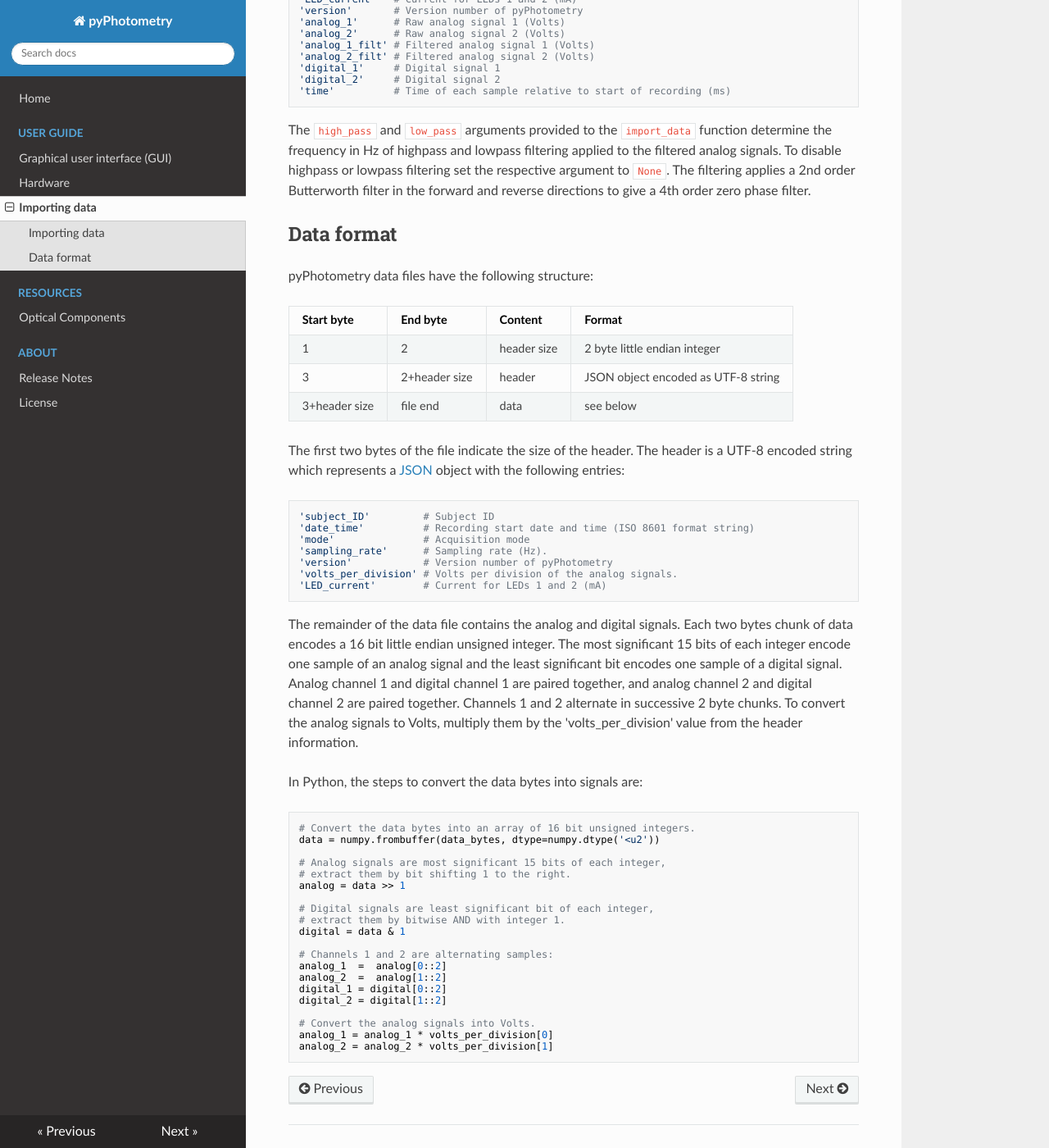
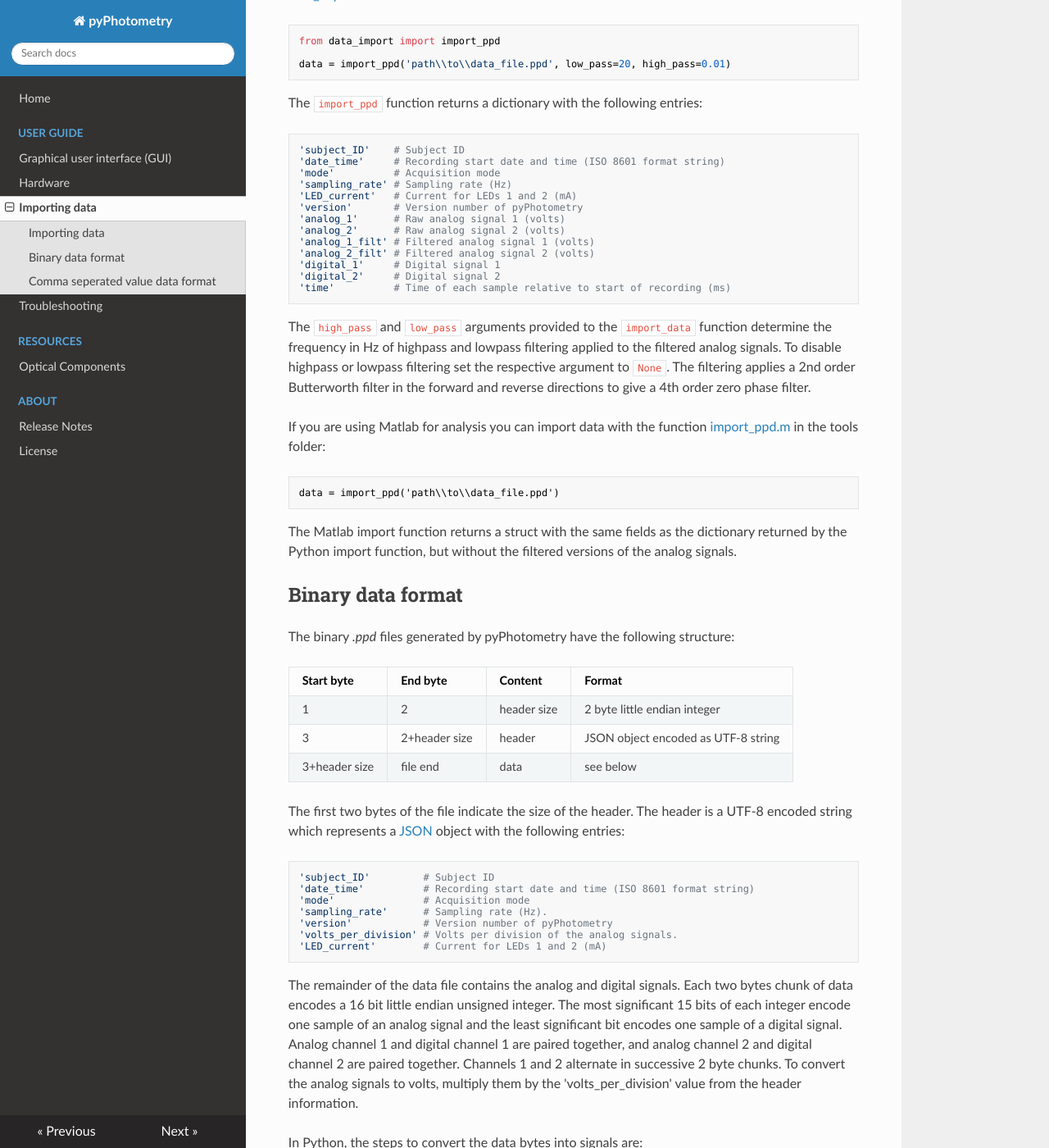
Before and after one commit to pyPhotometry/docs, an MkDocs documentation site: the page built from docs/user-guide/importing-data.md, in a window 1280 px wide and 1400 px high, scrolled down 571 px. Shown: the whole window at 82% size. Built offline with MkDocs 1.6.1, drawn with Linux system fonts in a browser that asks for light colours; nearby versions of some CDN libraries; old or Windows-style settings are respelled for this version of MkDocs; some of the changed text lies outside the part shown.

Commit message:
- Version 0.2 documentation.
- Added documentation for .cvs file format and matlab data import.

````diff
--- a/docs/user-guide/importing-data.md
+++ b/docs/user-guide/importing-data.md
@@ -1,10 +1,16 @@
 # pyPhotometry data
 
-pyPhotometry generates binary data files with a  *.ppd* file extension. File names are given by the subject ID and the data and time the recording started, e.g. *m1-2018-08-30-103945.ppd*
+pyPhotometry can save data either as binary files with a *.ppd* file extension or as comma seperated value files with a *.csv* file extension. File names are determined by the subject ID, date and time the recording started, and file type, e.g. *m1-2018-08-30-103945.ppd*
+
+Saving the data as a binary *.ppd* file generates a single file per recording which contains both the acquisition settings and the data.
+
+Saving the data as a *.csv* file generates two files per recording; a *.csv* file containing the data and a *.json* file containing the acquisition settings.
+
+The binary data files are more compact than the .csv files,  a 1 hour recording at 130Hz sampling rate yields a *.ppd* file of ~1.8MB and a *.csv* file of ~8MB.
 
 ## Importing data
 
-If you are using Python for analysis you can import files using the `import_ppd` function in the [data_import](https://bitbucket.org/takam/pyphotometry/src/default/tools/data_import.py?at=default&fileviewer=file-view-default) module:
+If you are using Python for analysis you can import *.ppd* files using the `import_ppd` function in the [data_import](https://bitbucket.org/takam/pyphotometry/src/default/tools/data_import.py?at=default&fileviewer=file-view-default) module:
 
 ```python
 from data_import import import_ppd
@@ -21,10 +27,10 @@ The `import_ppd` function returns a dictionary with the following entries:
 'sampling_rate' # Sampling rate (Hz)
 'LED_current'   # Current for LEDs 1 and 2 (mA)
 'version'       # Version number of pyPhotometry
-'analog_1'      # Raw analog signal 1 (Volts)
-'analog_2'      # Raw analog signal 2 (Volts)
-'analog_1_filt' # Filtered analog signal 1 (Volts)
-'analog_2_filt' # Filtered analog signal 2 (Volts)
+'analog_1'      # Raw analog signal 1 (volts)
+'analog_2'      # Raw analog signal 2 (volts)
+'analog_1_filt' # Filtered analog signal 1 (volts)
+'analog_2_filt' # Filtered analog signal 2 (volts)
 'digital_1'     # Digital signal 1
 'digital_2'     # Digital signal 2
 'time'          # Time of each sample relative to start of recording (ms)
@@ -32,9 +38,16 @@ The `import_ppd` function returns a dictionary with the following entries:
 
 The `high_pass` and `low_pass` arguments provided to the `import_data` function determine the frequency in Hz of highpass and lowpass filtering applied to the filtered analog signals.  To disable highpass or lowpass filtering set the respective argument to `None`.   The filtering applies a 2nd order Butterworth filter in the forward and reverse directions to give a 4th order zero phase filter.
 
-## Data format
+If you are using Matlab for analysis you can import data with the function [import_ppd.m](https://bitbucket.org/takam/pyphotometry/src/default/tools/import_ppd.m?at=default&fileviewer=file-view-default) in the tools folder:
 
-pyPhotometry data files have the following structure:
+```matlab
+data = import_ppd('path\\to\\data_file.ppd')
+```
+The Matlab import function returns a struct with the same fields as the dictionary returned by the Python import function, but without the filtered versions of the analog signals.
+
+## Binary data format
+
+The binary *.ppd* files generated by pyPhotometry have the following structure:
 
 | Start byte    | End byte      | Content     | Format                              |
 |---------------|---------------|-------------|-------------------------------------|
@@ -55,7 +68,7 @@ The first two bytes of the file indicate the size of the header.  The header is
 'LED_current'        # Current for LEDs 1 and 2 (mA)
 ```
 
-The remainder of the data file contains the analog and digital signals.  Each two bytes chunk of data encodes a 16 bit little endian unsigned integer. The most significant 15 bits of each integer encode one sample of an analog signal and the least significant bit encodes one sample of a digital signal.  Analog channel 1 and digital channel 1 are paired together, and analog channel 2 and digital channel 2 are paired together. Channels 1 and 2 alternate in successive 2 byte chunks.  To convert the analog signals to Volts, multiply them by the 'volts_per_division' value from the header information.
+The remainder of the data file contains the analog and digital signals.  Each two bytes chunk of data encodes a 16 bit little endian unsigned integer. The most significant 15 bits of each integer encode one sample of an analog signal and the least significant bit encodes one sample of a digital signal.  Analog channel 1 and digital channel 1 are paired together, and analog channel 2 and digital channel 2 are paired together. Channels 1 and 2 alternate in successive 2 byte chunks.  To convert the analog signals to volts, multiply them by the 'volts_per_division' value from the header information.
 
 In Python, the steps to convert the data bytes into signals are:
 
@@ -77,7 +90,26 @@ analog_2  =  analog[1::2]
 digital_1 = digital[0::2]
 digital_2 = digital[1::2]
 
-# Convert the analog signals into Volts.
+# Convert the analog signals into volts.
 analog_1 = analog_1 * volts_per_division[0]
 analog_2 = analog_2 * volts_per_division[1]
 ```
+
+## Comma seperated value data format
+
+The *.csv* files generated by pyPhotometry are UTF-8 encoded text files with 4 entries per line, seperated by commas.  Each line contains one sample each from the two analog inputs and two digital inputs, in the order:
+
+```
+Analog_1, Analog_2, Digital_1, Digital_2
+```
+
+Each analog sample is an integer between 0 and 32768 and each digital sample an integer 0 or 1. The first line of the file contains the column names seperated by commas, such that the start of a file might read:
+
+```
+Analog1, Analog2, Digital1, Digital2
+25443,13364,0,0
+25435,13563,0,1
+25442,13759,1,0
+```
+
+The *.json* file containing the acquisition settings is a UTF-8 encoded text file which represents a [JSON](https://www.json.org/) object containing the same information as the  binary data files header.  The *.json* files are human readable if opened in a text editor.  The analog signal values in the *.csv* file can be converted into volts using the *volts_per_division* information in the *.json* file.
--- a/mkdocs.yml
+++ b/mkdocs.yml
@@ -15,6 +15,7 @@ pages:
     - Graphical user interface (GUI): user-guide/graphical-user-interface.md
     - Hardware: user-guide/hardware.md
     - Importing data: user-guide/importing-data.md
+    - Troubleshooting: user-guide/troubleshooting.md
 - Resources:
     - Optical Components: resources/optical-components.md
 
````
Also changed, not shown: docs/about/release-notes.md (+10 -2 lines), docs/index.md (+2 -0 lines), docs/user-guide/graphical-user-interface.md (+7 -4 lines), docs/user-guide/troubleshooting.md (added, +9 -0 lines), docs/media/pyPhotometry_GUI.jpg.
